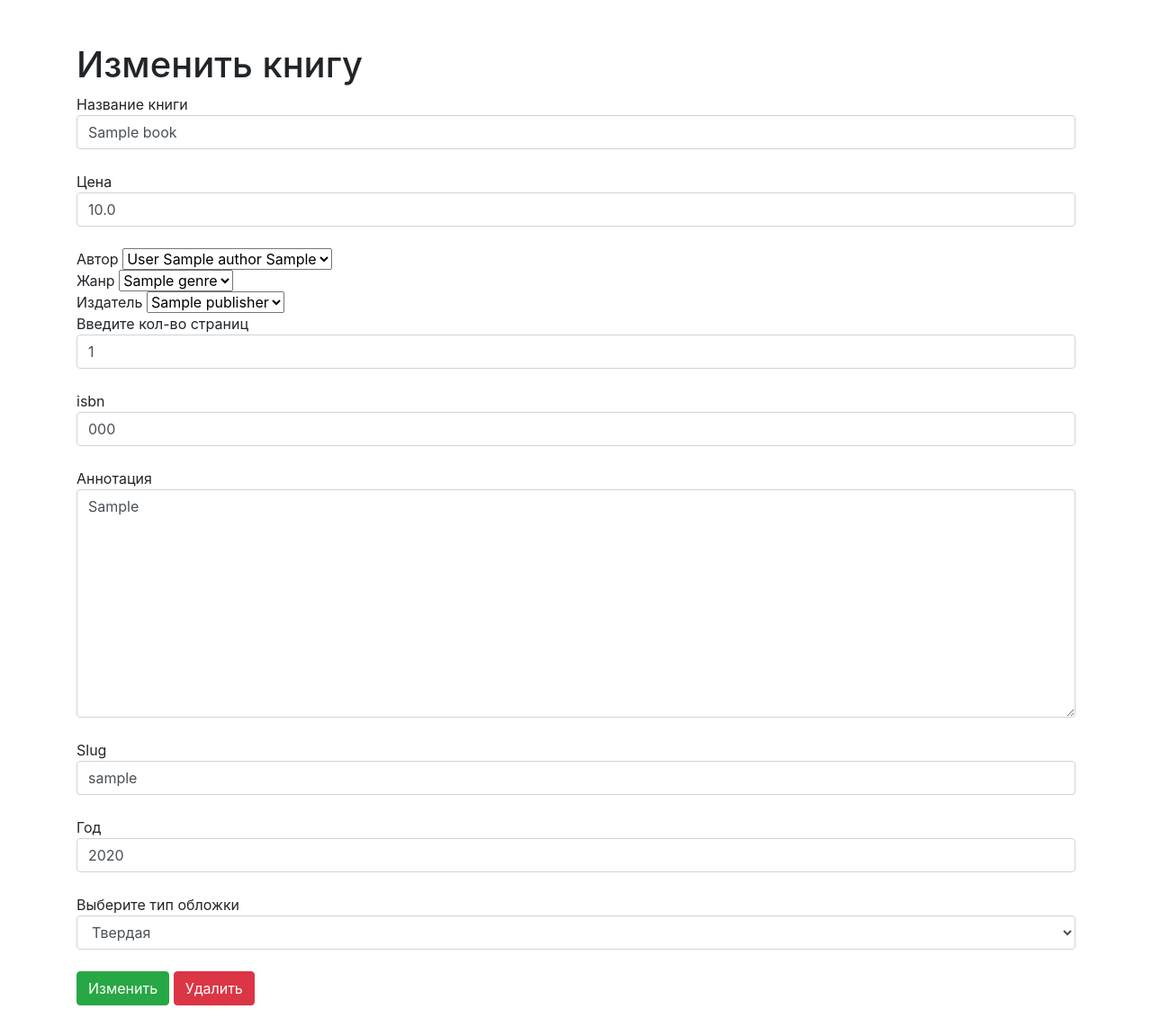
After one commit to KirillTsvetkov/bookshop, a Flask app: page /edit-book/1 in a window 1280 px wide. The commit adds this page. Shown: the whole page at 90% size. Run offline with Flask 2, Linux system fonts and the light colour scheme; tables that the repository leaves empty hold one stand-in row (values such as "Sample post"); some libraries are stand-ins or nearby versions.

Commit message:
edit templates

```diff
--- a/app.py
+++ b/app.py
@@ -105,6 +105,53 @@ def authorslist():
     return render_template("authors-list.html", authors=authors)
 
 
+@app.route('/edit-author/<int:id>', methods=["GET"])
+def edit_author(id):
+    author = Author.query.get(id)
+    if author is None:
+        return "Издатель не найден"
+    return render_template("edit-author.html", author=author)
+
+
+@app.route('/edit-publisher/<int:id>', methods=["GET"])
+def edit_publisher(id):
+    publisher = Publisher.query.get(id)
+    if publisher is None:
+        return "Издатель не найден"
+    return render_template("edit-publisher.html", publisher=publisher)
+
+
+@app.route('/edit-book/<int:id>', methods=["GET"])
+def edit_book(id):
+    book = Book.query.get(id)
+    if book is None:
+        return "Книга не найдена"
+    authors = Author.query.all()
+    genres = Genre.query.all()
+    publishers = Publisher.query.all()
+    return render_template("edit-book.html", book=book, authors=authors, genres=genres, publishers=publishers)
+
+
+@app.route('/edit-order/<int:id>', methods=["GET"])
+def edit_order(id):
+    order = Order.query.get(id)
+    if order is None:
+        return "Заказ не найден"
+    users = User.query.all()
+
+    return render_template("edit-order.html", order=order, users=users)
+
+
+@app.route('/edit-order_item/<int:id>', methods=["GET"])
+def edit_order_item(id):
+    order_item = OrderItem.query.get(id)
+    if order_item is None:
+        return "Позиция заказа не найдена"
+    books = Book.query.all()
+    orders = Order.query.all()
+    return render_template("edit-order_item.html", order_item=order_item, books=books, orders=orders)
+
+
 @app.route('/books-list', methods=["GET"])
 def bookslist():
     books = Book.query.all()
@@ -138,6 +185,11 @@ def edit_genre(id):
 @app.route('/create-genre', methods=["GET"])
 def create_genre():
     return render_template("create-genre.html")
+
+
+@app.route('/create-author', methods=["GET"])
+def create_author():
+    return render_template("create-author.html")
 
 
 @app.route('/create-publisher', methods=["GET"])
@@ -262,30 +314,31 @@ def update_book(id):
     book.price=data['price']
     book.number_of_pages=data['number_of_pages']
     book.year=data['year']
-    book=data['isbn']
-    book.cover_type=data['cover_type']
+    book.isbn=data['isbn']
+    book.cover_type=bool(data['cover_type'])
     book.annotation=data['annotation']
     book.slug=data['slug']
-    book.genre_id=data['genre_id']
-    book.publisher_id=data['publisher_id']
-    book.author_id=data['author_id']
-    db.session.commit()
-    results = {
-            "title": book.title,
-            "price": book.price,
-            "number_of_pages": book.number_of_pages,
-            "year": book.year,
-            "isbn": book.isbn,
-            "cover_type": book.cover_type,
-            "annotation": book.annotation,
-            "slug": book.slug,
-            "genre_id": book.genre_id,
-            "publisher_id": book.publisher_id,
-            "author_id": book.author_id
-    }
-
-    return {"book": results}
-
+    book.genre_id=int(data['genre_id'])
+    book.publisher_id=int(data['publisher_id'])
+    book.author_id=int(data['author_id'])
+    try:
+        db.session.commit()
+        results = {
+                "title": book.title,
+                "price": book.price,
+                "number_of_pages": book.number_of_pages,
+                "year": book.year,
+                "isbn": book.isbn,
+                "cover_type": book.cover_type,
+                "annotation": book.annotation,
+                "slug": book.slug,
+                "genre_id": book.genre_id,
+                "publisher_id": book.publisher_id,
+                "author_id": book.author_id
+        }
+        return {"result":0, "book": results}
+    except:
+        return {"result":1}
 
 @app.route('/book/<int:id>', methods=["DELETE"])
 def delete_book(id):
@@ -359,14 +412,33 @@ def update_order_item(id):
     order_item = OrderItem.query.get(id)
     data = request.get_json()
     order_item.book_id = data['book_id']
-    order_item.cost = data['cost']
+    order_item.cost = float(data['cost'])
     order_item.order_id = data['order_id']
     order_item.quantity = data['quantity']
+    order = order_item.order
     try:
+        db.session.commit()
+        order_itemslist = OrderItem.query.filter(order == order).all()
+        sum = 0
+        for item in order_itemslist:
+            sum += item.cost
+        order.total=sum
         db.session.commit()
         return {"result": 0}
     except:
         return {"result": 1}
+
+
+@app.route('/test', methods=["GET"])
+def test():
+    order = Order.query.get(3)
+    sum = 0
+    order_itemslist = OrderItem.query.filter(order == order).all()
+    for item in order_itemslist:
+        sum += item.cost
+    order.total = sum
+    print(sum)
+    return "0"
 
 
 @app.route('/orders', methods=["GET", "POST"])
--- a/static/js/main.js
+++ b/static/js/main.js
@@ -39,6 +39,7 @@ function create(type){
 function update(type,id){
     var formData = $("#js-form");
     formData=getFormData(formData);
+    console.log(formData);
     url = "/"+type+"/"+id;
     $.ajax({
         type: "PUT",
@@ -54,7 +55,6 @@ function update(type,id){
                 $("#ajax-success").show()
             }
             else{
-                $("#ajax-success").hide()
                 $("#ajax-error").html("Чтото пошло не так");
                 $("#ajax-error").show()
             }
--- a/templates/create-author.html
+++ b/templates/create-author.html
@@ -15,7 +15,7 @@
         <lable for="patronymic">Отчество</lable>
         <input type="text" name="patronymic" id="patronymic" class="form-control" placeholder="Введите отчество автора">
         <br>
-        <input type="submit" class="btn btn-success" value="Создать">
+        <button type="button" class="btn btn-success"  onclick="create('authors')">Создать</button>
     </form>
     <div class="p-3 mb-2 bg-danger text-white ajax-res" id="ajax-error"></div>
     <div class="p-3 mb-2 bg-success text-white ajax-res" id="ajax-success"></div>
--- a/templates/create-book.html
+++ b/templates/create-book.html
@@ -56,7 +56,7 @@
         <lable for="price">Введите цену</lable>
         <input type="number" name="price" id="price" class="form-control" placeholder="Введите цену">
         <br>
-        <input type="submit" class="btn btn-success" value="Создать">
+        <button type="button" class="btn btn-success"  onclick="create('books')">Создать</button>
     </form>
     <div class="p-3 mb-2 bg-danger text-white ajax-res" id="ajax-error"></div>
     <div class="p-3 mb-2 bg-success text-white ajax-res" id="ajax-success"></div>
--- /dev/null
+++ b/templates/edit-book.html
@@ -0,0 +1,71 @@
+{% extends 'base.html' %}
+
+{% block title %}
+Изменить книгу
+{% endblock %}
+
+{% block body %}
+
+<div class="container mt-5">
+    <h1>Изменить книгу</h1>
+    <form id="js-form">
+        <lable for="title">Название книги</lable>
+        <input type="text" name="title" id="title" class="form-control" value="{{ book.title }}">
+        <br>
+        <lable for="price">Цена</lable>
+        <input type="number" name="price" id="price" class="form-control" value="{{ book.price }}">
+        <br>
+        <lable for="author_id">Автор</lable>
+        <select name="author_id" id="author_id" value="book.author_id">
+            {% for author in authors %}
+            <option value="{{ author.id }}">{{ author.surname + " " + author.name + " " + author.patronymic}}</option>
+            {% endfor %}
+        </select>
+        <br>
+        <lable for="genre_id">Жанр</lable>
+        <select name="genre_id" id="genre_id" value="{{ book.genre_id }}">
+            {% for genre in genres %}
+            <option value="{{ genre.id }}">{{ genre.genre_name }}</option>
+            {% endfor %}
+        </select>
+        <br>
+        <lable for="publisher_id">Издатель</lable>
+        <select name="publisher_id" id="publisher_id" value="{{ book.publisher_id }}">
+            {% for publisher in publishers %}
+            <option value="{{ publisher.id }}">{{ publisher.publisher_name }}</option>
+            {% endfor %}
+        </select>
+        <br>
+        <lable for="number_of_pages">Введите кол-во страниц</lable>
+        <input type="number" name="number_of_pages" id="number_of_pages" class="form-control" value="{{ book.number_of_pages }}">
+        <br>
+        <lable for="isbn">isbn</lable>
+        <input type="text" name="isbn" id="isbn" class="form-control" value="{{ book.isbn }}">
+        <br>
+        <lable for="annotation">Аннотация</lable>
+        <textarea name="annotation" id="annotation" cols="30" rows="10" class="form-control">{{ book.annotation }}</textarea>
+        <br>
+        <lable for="slug">Slug</lable>
+        <input type="text" name="slug" id="slug" class="form-control" value="{{ book.slug }}">
+        <br>
+        <lable for="year">Год</lable>
+        <input type="number" name="year" id="year" class="form-control" value="{{ book.year }}">
+        <br>
+        <lable for="cover_type">Выберите тип обложки</lable>
+        <select name="cover_type" id="cover_type" class="form-control" value="{{ book.cover_type }}">
+            <option value="1">Твердая</option>
+            <option value="">Мягкая</option>
+        </select>
+        <br>
+    </form>
+    <button class="btn btn-success" onclick="update('book',{{ book.id }})">Изменить</button>
+    <button class="btn btn-danger" onclick="delete_post('book',{{ book.id }})">Удалить</button>
+
+    <br>
+    <br>
+    <div class="p-3 mb-2 bg-danger text-white ajax-res" id="ajax-error"></div>
+    <div class="p-3 mb-2 bg-success text-white ajax-res" id="ajax-success"></div>
+
+</div>
+
+{% endblock %}
```
Also changed, not shown: templates/edit-author.html (added, +32 -0 lines), templates/edit-order.html (added, +36 -0 lines), templates/edit-order_item.html (added, +43 -0 lines), templates/edit-publisher.html (added, +26 -0 lines).
